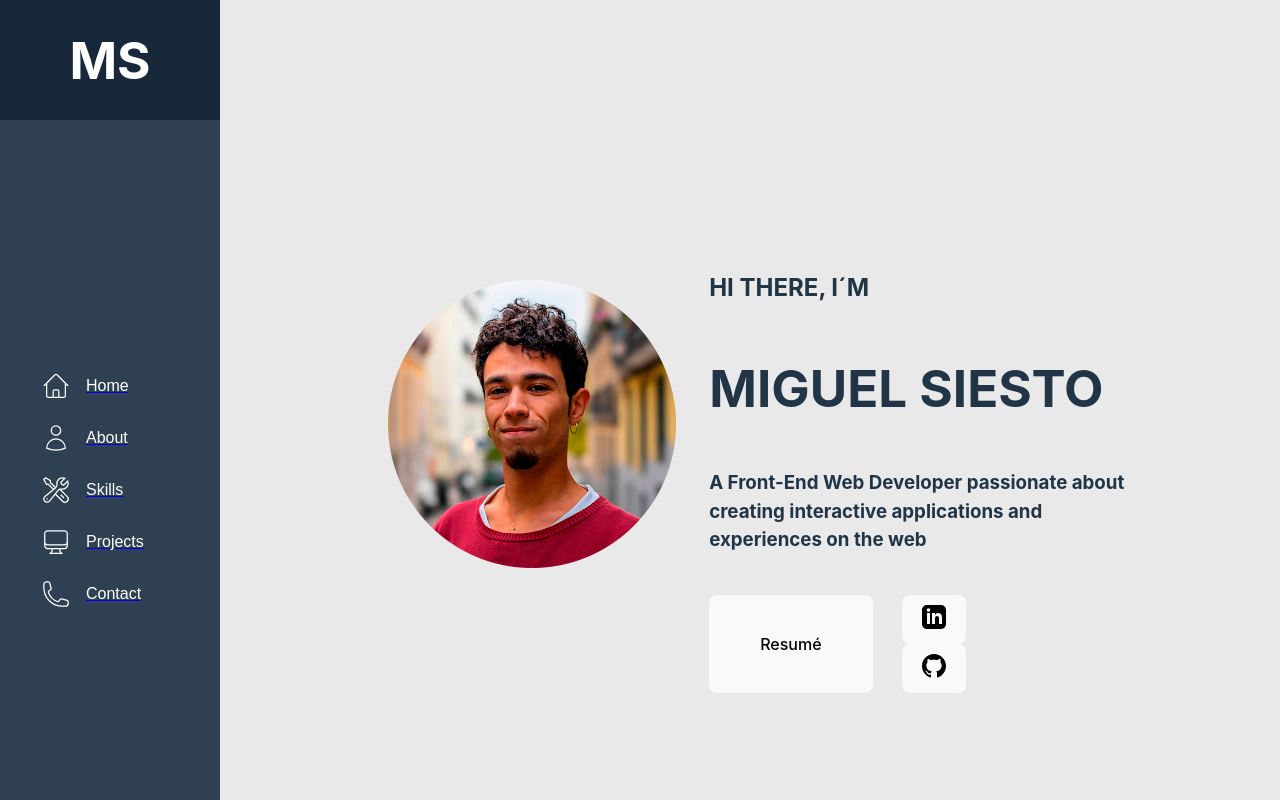
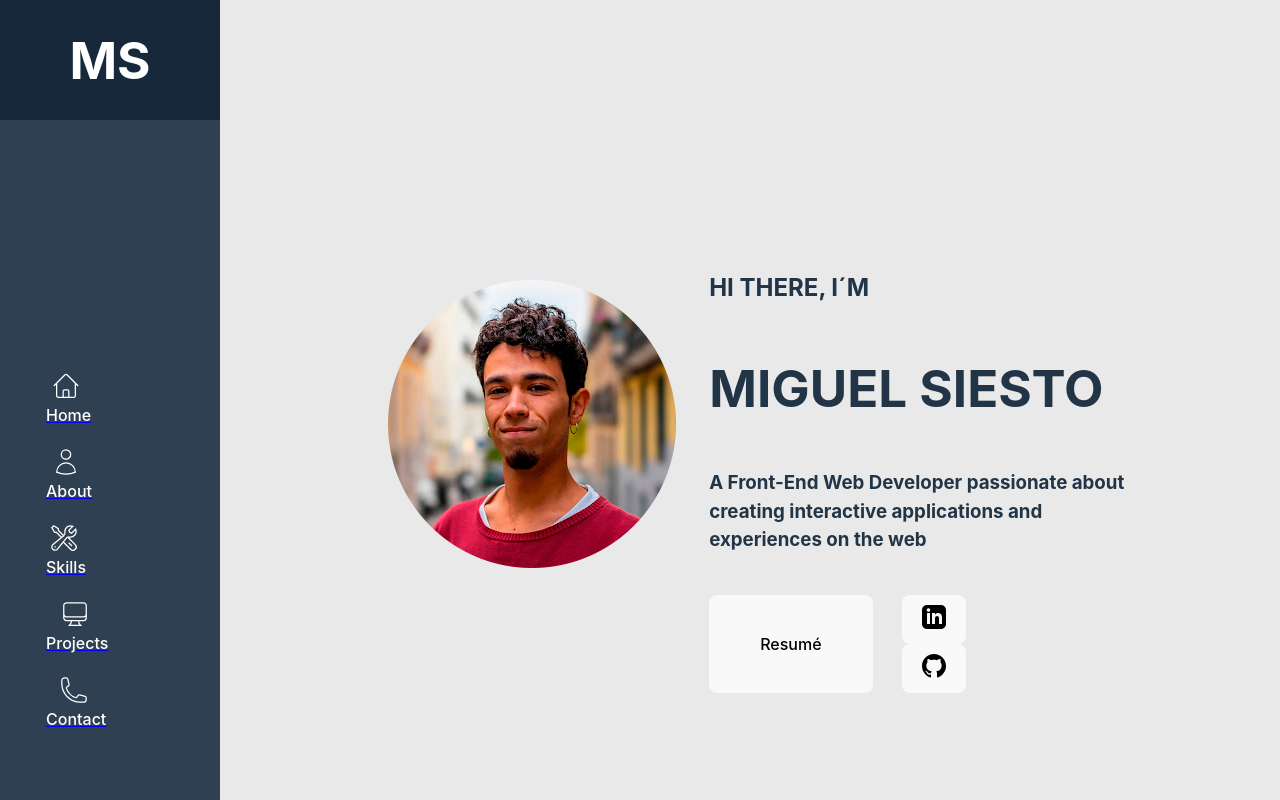
Before and after one commit to MSiestoGarabana/webfolio-msiesto, a React (Vite) app: page / in a window 1280 px wide. Shown: the top 800 px of the page. Built offline with nearby package versions, Linux system fonts and the light colour scheme.

Commit message:
fixing animation bug

```diff
--- a/src/NavBar/NavBar.css
+++ b/src/NavBar/NavBar.css
@@ -5,14 +5,16 @@
     position: fixed;
     height: 100vh;
     width: 120px;
-    transition: width 0.3s ease-out 100ms
+   /* transition: width 0.3s ease-out 100ms;*/
+   transition: width 0.3s;
 }
 .navBar:hover{
     width: 220px;
 }
+
 .navBar:hover  .navBar__text{
     display: block;
-    font-family:sans-serif;
+    transition: none;
 }
 
 .navBar__Logo{
--- a/src/NavBar/NavBar.tsx
+++ b/src/NavBar/NavBar.tsx
@@ -5,8 +5,8 @@ function NavBar() {
     <nav className="navBar">
       <h1 className="navBar__Logo">MS</h1>
       <div className="navBar__Container--Buttons">
+        <button className="navBar__Button">
           <a href="#goto__home">
-          <button className="navBar__Button">
             <svg
               className="navBar__icon"
               fill="none"
@@ -19,11 +19,11 @@ function NavBar() {
               <path d="M2.25 12l8.954-8.955c.44-.439 1.152-.439 1.591 0L21.75 12M4.5 9.75v10.125c0 .621.504 1.125 1.125 1.125H9.75v-4.875c0-.621.504-1.125 1.125-1.125h2.25c.621 0 1.125.504 1.125 1.125V21h4.125c.621 0 1.125-.504 1.125-1.125V9.75M8.25 21h8.25"></path>
             </svg>
             <p className="navBar__text">Home</p>
+          </a>
         </button>
-        </a>
 
+        <button className="navBar__Button">
           <a href="#goto__aboutme">
-          <button className="navBar__Button">
             <svg
               className="navBar__icon"
               fill="none"
@@ -36,11 +36,11 @@ function NavBar() {
               <path d="M15.75 6a3.75 3.75 0 11-7.5 0 3.75 3.75 0 017.5 0zM4.501 20.118a7.5 7.5 0 0114.998 0A17.933 17.933 0 0112 21.75c-2.676 0-5.216-.584-7.499-1.632z"></path>
             </svg>
             <p className="navBar__text">About</p>
+          </a>
         </button>
-        </a>
 
+        <button className="navBar__Button">
           <a href="#goto__skills">
-          <button className="navBar__Button">
             <svg
               className="navBar__icon"
               fill="none"
@@ -53,11 +53,11 @@ function NavBar() {
               <path d="M11.42 15.17L17.25 21A2.652 2.652 0 0021 17.25l-5.877-5.877M11.42 15.17l2.496-3.03c.317-.384.74-.626 1.208-.766M11.42 15.17l-4.655 5.653a2.548 2.548 0 11-3.586-3.586l6.837-5.63m5.108-.233c.55-.164 1.163-.188 1.743-.14a4.5 4.5 0 004.486-6.336l-3.276 3.277a3.004 3.004 0 01-2.25-2.25l3.276-3.276a4.5 4.5 0 00-6.336 4.486c.091 1.076-.071 2.264-.904 2.95l-.102.085m-1.745 1.437L5.909 7.5H4.5L2.25 3.75l1.5-1.5L7.5 4.5v1.409l4.26 4.26m-1.745 1.437l1.745-1.437m6.615 8.206L15.75 15.75M4.867 19.125h.008v.008h-.008v-.008z"></path>
             </svg>
             <p className="navBar__text">Skills</p>
+          </a>
         </button>
-        </a>
 
+        <button className="navBar__Button">
           <a href="#goto__projects">
-          <button className="navBar__Button">
             <svg
               className="navBar__icon"
               fill="none"
@@ -70,11 +70,11 @@ function NavBar() {
               <path d="M9 17.25v1.007a3 3 0 01-.879 2.122L7.5 21h9l-.621-.621A3 3 0 0115 18.257V17.25m6-12V15a2.25 2.25 0 01-2.25 2.25H5.25A2.25 2.25 0 013 15V5.25m18 0A2.25 2.25 0 0018.75 3H5.25A2.25 2.25 0 003 5.25m18 0V12a2.25 2.25 0 01-2.25 2.25H5.25A2.25 2.25 0 013 12V5.25"></path>
             </svg>
             <p className="navBar__text">Projects</p>
+          </a>
         </button>
-        </a>
 
-        <a href="#goto__contact">
         <button className="navBar__Button">
+          <a className="navBar__Link" href="#goto__contact">
             <svg
               className="navBar__icon"
               fill="none"
@@ -87,8 +87,8 @@ function NavBar() {
               <path d="M2.25 6.75c0 8.284 6.716 15 15 15h2.25a2.25 2.25 0 002.25-2.25v-1.372c0-.516-.351-.966-.852-1.091l-4.423-1.106c-.44-.11-.902.055-1.173.417l-.97 1.293c-.282.376-.769.542-1.21.38a12.035 12.035 0 01-7.143-7.143c-.162-.441.004-.928.38-1.21l1.293-.97c.363-.271.527-.734.417-1.173L6.963 3.102a1.125 1.125 0 00-1.091-.852H4.5A2.25 2.25 0 002.25 4.5v2.25z"></path>
             </svg>
             <p className="navBar__text">Contact</p>
+          </a>
         </button>
-        </a>
       </div>
     </nav>
   );
```
Lines whose indentation alone changed are shown as unchanged.
